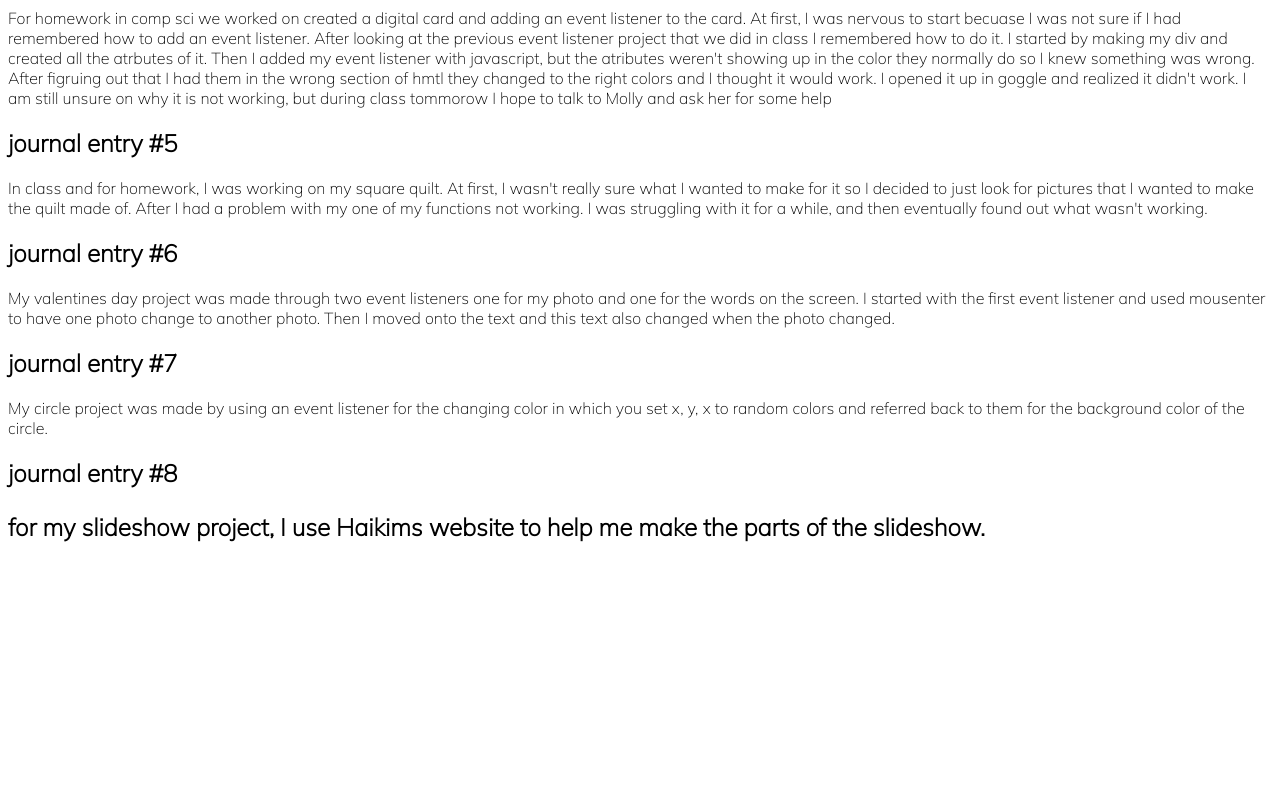
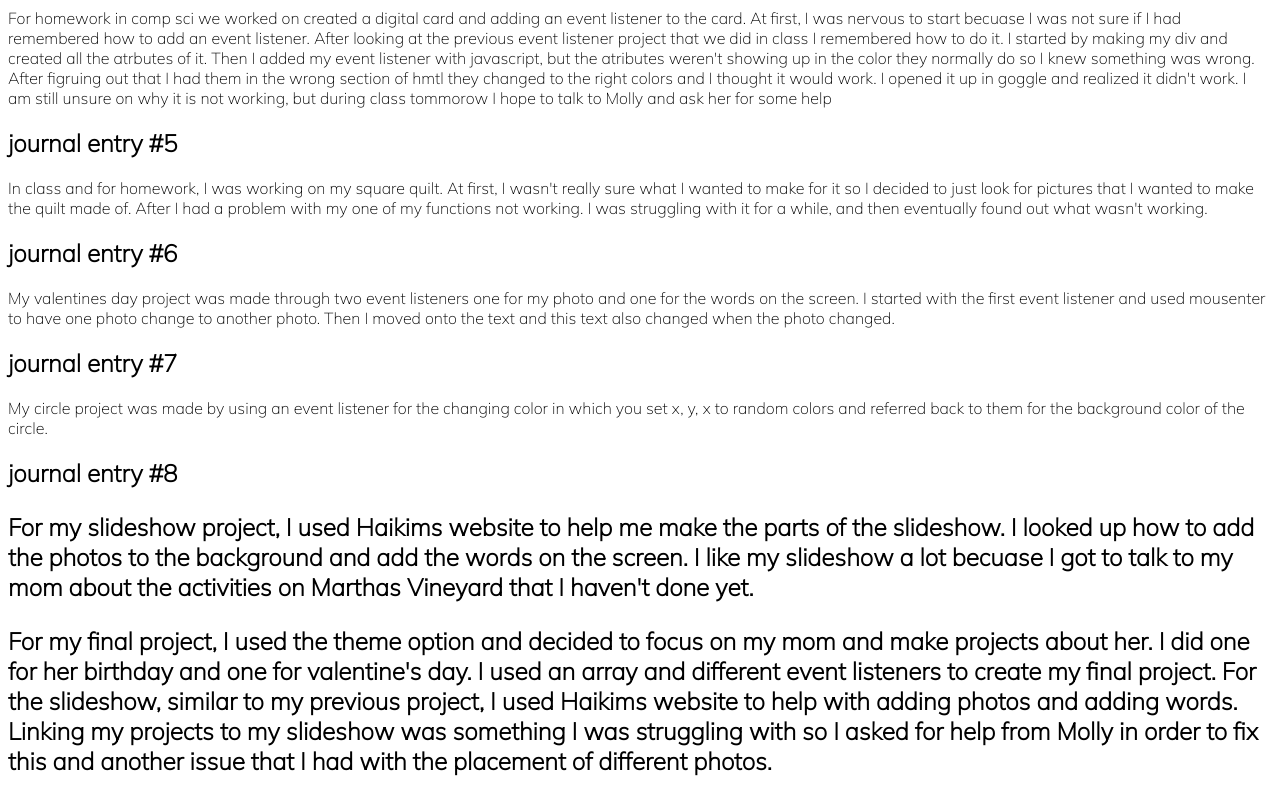
Before and after one commit to corinnamoss/corinnamoss.github.io, a plain HTML site: page journal.html in a window 1280 px wide. Shown: the part 494-1294 px from the top of the page. Before the commit the page ends 1060 px from the top, so only its background shows below. Drawn offline with Linux system fonts and the light colour scheme.

Commit message:
jounral final

```diff
--- a/journal.html
+++ b/journal.html
@@ -56,8 +56,10 @@
  	<p>My circle project was made by using an event listener for the changing color in which you set x, y, x to random colors and referred back to them for the background color of the circle.</p>
 
  	<h2>journal entry #8<h2>
- 	<p>for my slideshow project, I use Haikims website to help me make the parts of the slideshow.</p>
-
+ 	<p>For my slideshow project, I used Haikims website to help me make the parts of the slideshow. I looked up how to add the photos to the background and add the words on the screen. I like my slideshow a lot becuase I got to talk to my mom about the activities on Marthas Vineyard that I haven't done yet. </p>
+<h2>
+	<p>For my final project, I used the theme option and decided to focus on my mom and make projects about her. I did one for her birthday and one for valentine's day. I used an array and different event listeners to create my final project. For the slideshow, similar to my previous project, I used Haikims website to help with adding photos and adding words. Linking my projects to my slideshow was something I was struggling with so I asked for help from Molly in order to fix this and another issue that I had with the placement of different photos.
+</p>
 
 
 
```
